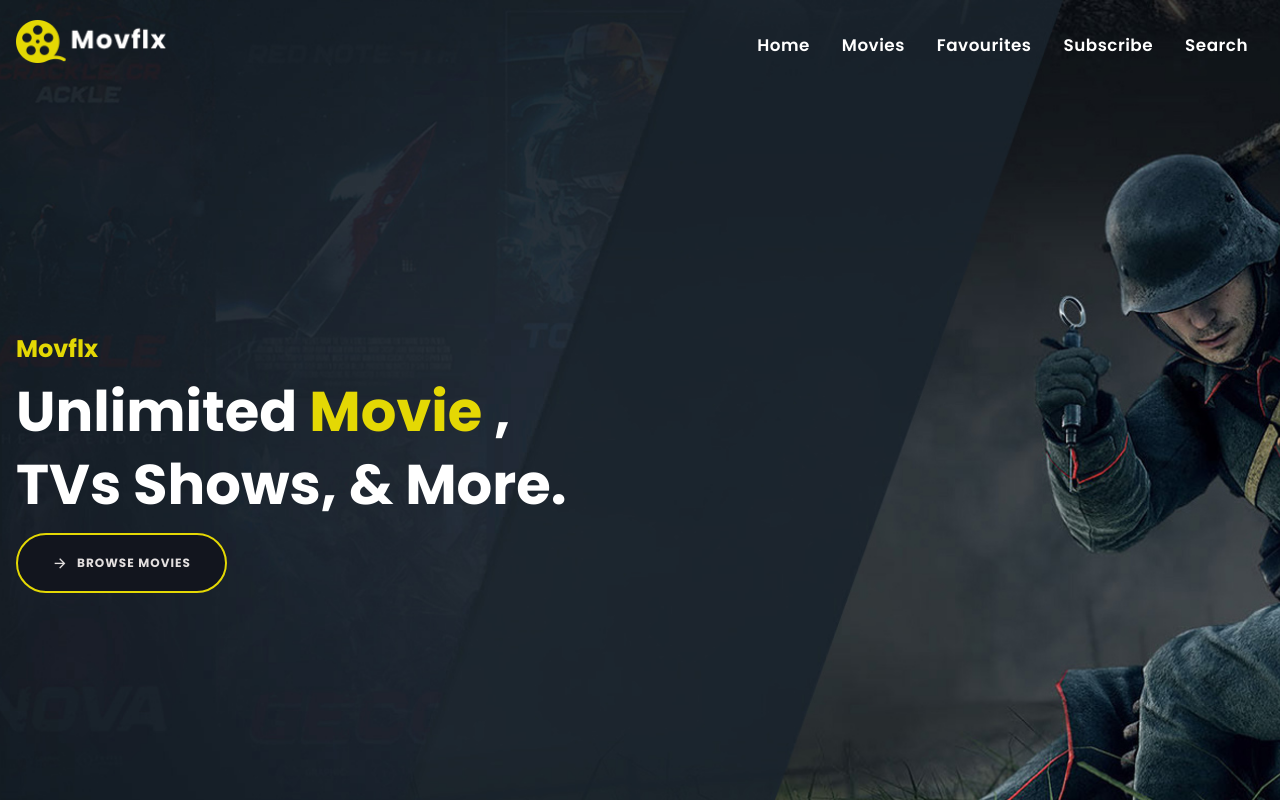
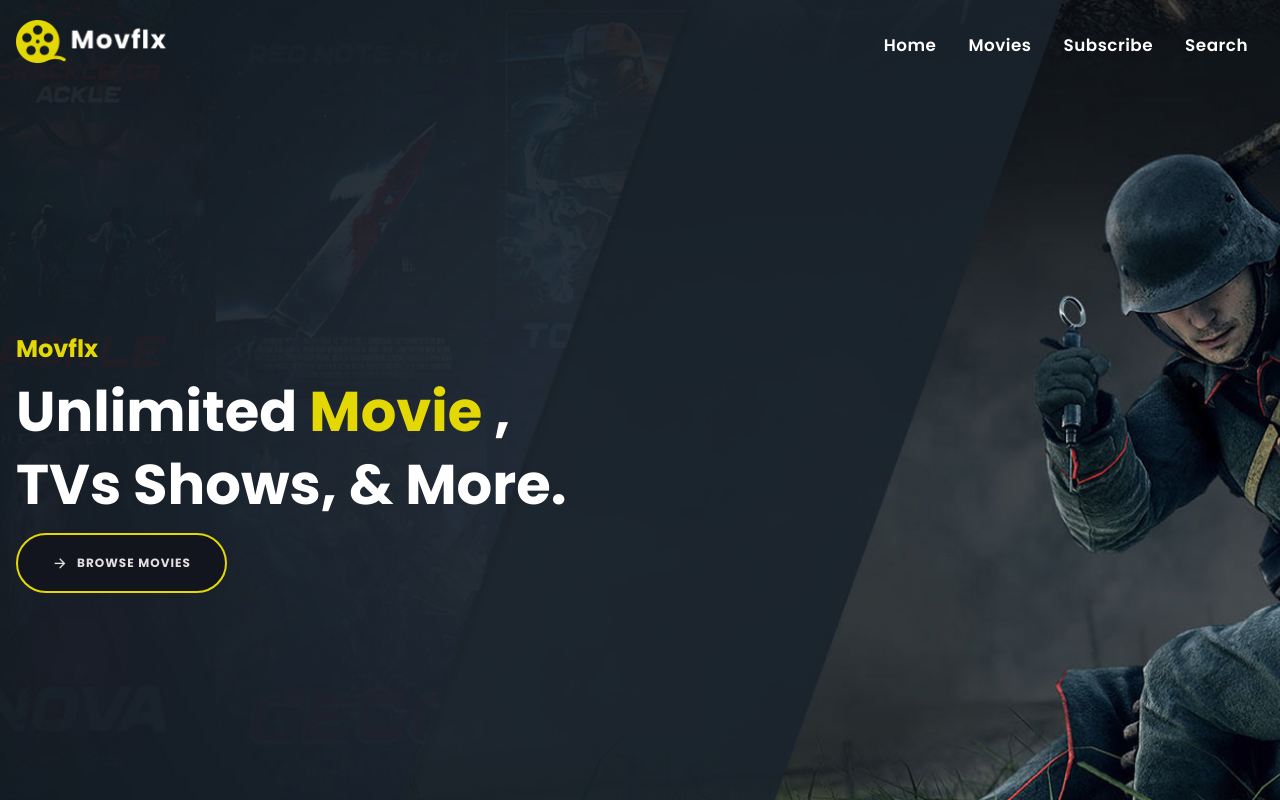
Before and after one commit to GSG-G11/Movflx, a React (Create React App) app: page / in a window 1280 px wide. Shown: the top 800 px of the page. Built offline with nearby package versions, Linux system fonts and the light colour scheme; no server answers.

Commit message:
Delete Favourite from navbar & delete consoles

```diff
--- a/src/Components/Navbar/index.jsx
+++ b/src/Components/Navbar/index.jsx
@@ -50,7 +50,6 @@ const Navbar = ({setShowSearch}) => {
   }, [showSide]);
 
   const handleShowSearch = () => {
-    console.log('clicked')
     setShowSide(false);
     setShowSearch(true);
   }
@@ -86,11 +85,11 @@ const Navbar = ({setShowSearch}) => {
                 Movies
               </Link>
             </li>
-            <li className='navbar-item'>
+            {/* <li className='navbar-item'>
               <Link className='navbar-link' to='/Favourites'>
                 Favourites
               </Link>
-            </li>
+            </li> */}
             <li className='navbar-item'>
               <Link className='navbar-link' to='/#Subscribe'>
                 Subscribe
--- a/src/Components/Pagination/index.jsx
+++ b/src/Components/Pagination/index.jsx
@@ -6,7 +6,6 @@ const Pagination = ({ totalPages, currentPage, setCurrentPage }) => {
   for (let i = 1; i <= totalPages; i++) {
     pages.push(i);
   }
-  console.log(pages);
 
   return (
     <div className='pagination'>
--- a/src/Components/Search/style.css
+++ b/src/Components/Search/style.css
@@ -10,6 +10,7 @@
   display: flex;
   justify-content: center;
   align-items: center;
+  padding: 1rem;
   opacity: 0;
   visibility: hidden;
   transition: all .5s ease;
```
